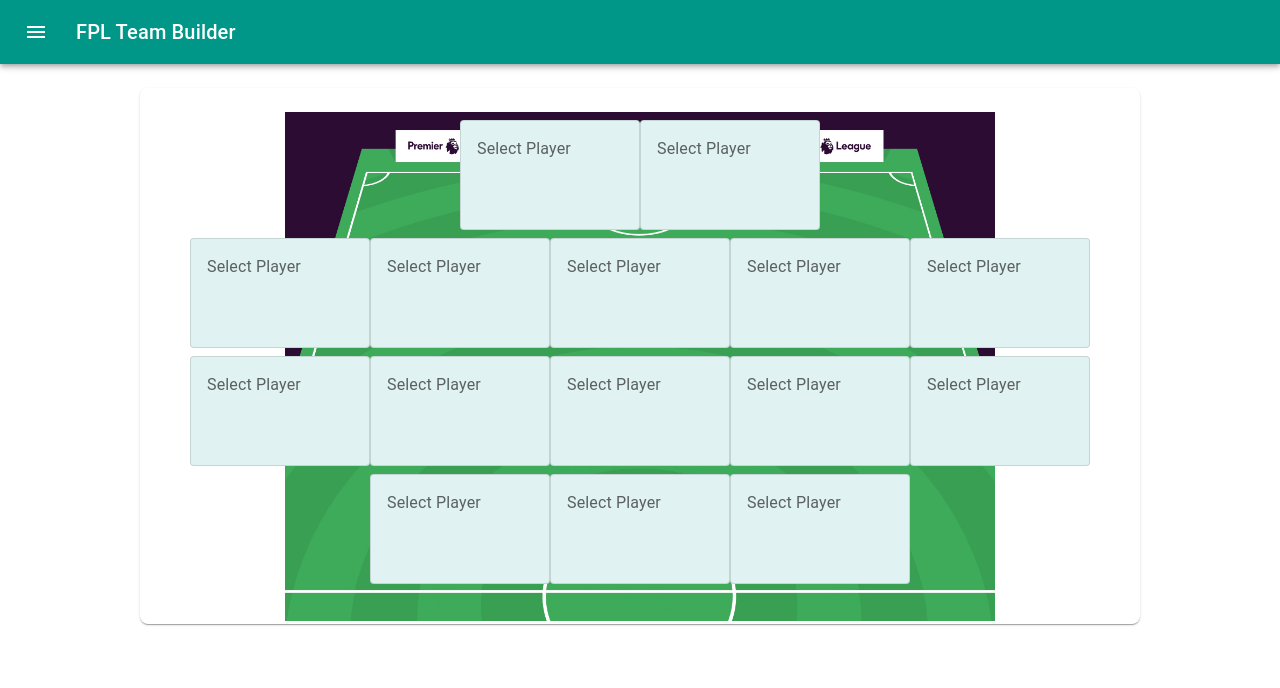
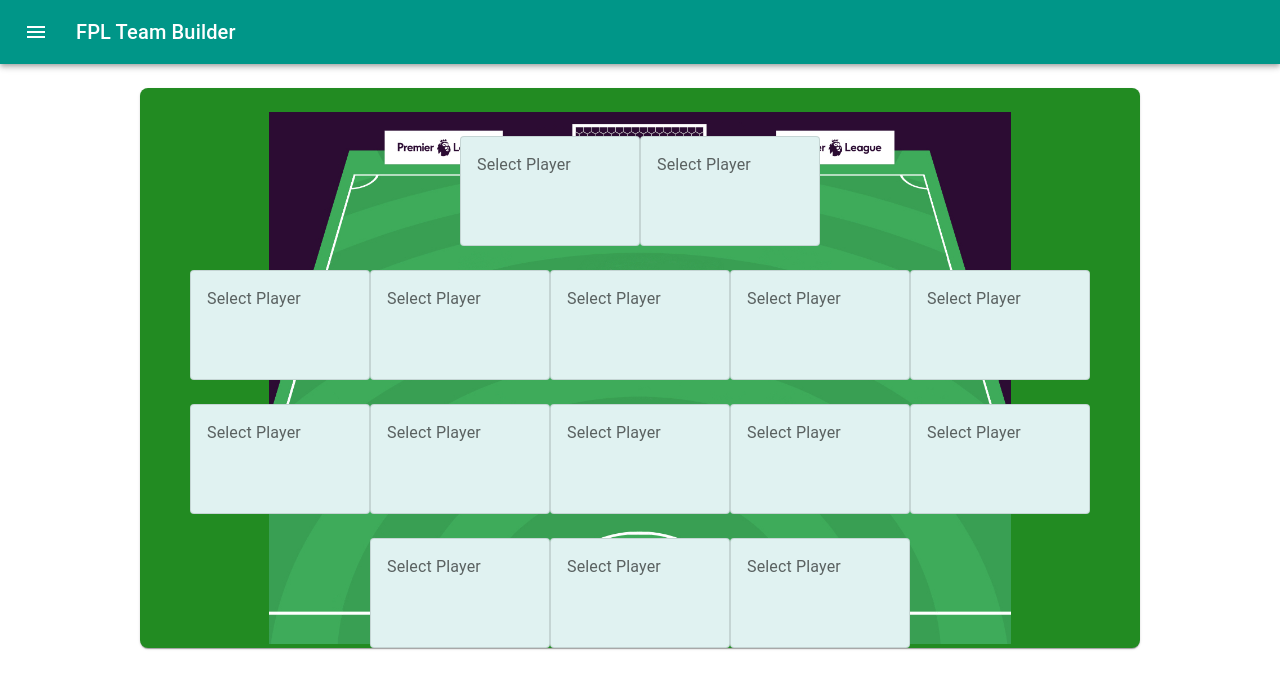
Before and after one commit to raf-swiderski/fpl-team-builder, a Next.js app: page / in a window 1280 px wide. Shown: the top 688 px of the page. Built offline with nearby package versions, Linux system fonts and the light colour scheme; no server answers.

Commit message:
green background on team grid

```diff
--- a/components/MainBox/TeamGrid.js
+++ b/components/MainBox/TeamGrid.js
@@ -12,21 +12,11 @@ export default function TeamGrid() {
   return (
     <React.Fragment>
 
+      <Box sx={{ bgcolor: '#228B22', boxShadow: 1, borderRadius: 2, minWidth: 300, maxWidth: 1000,  marginTop: 3, marginLeft: 2, marginRight: 2,width: 'auto' }}>
+        <div style={{width: '100%', height: '95%', position: 'relative'}}>
+          <Image alt="pitch" src="/pitch.png" layout="fill" objectFit="contain" priority quality={100}/>
 
-      <Box sx={{ boxShadow: 1, borderRadius: 2, minWidth: 300, maxWidth: 1000,  marginTop: 3, marginLeft: 2, marginRight: 2, width: 'auto' }}>
-        <div style={{width: '100%', height: '95%', position: 'relative'}}>
-          <Image
-              alt="pitch"
-              src="/pitch.png"
-              layout="fill"
-              objectFit="contain"
-              quality={100} />
-
-        <Grid className={teamGrid}
-
-
-        container spacing={1} justifyContent='center' direction='row' alignItems='center' marginTop={3} marginBottom={5} >
-
+          <Grid className={teamGrid} container spacing={3} justifyContent='center' direction='row' alignItems='center' marginTop={3} >
 
             <Grid  item xs={12} container justifyContent='center' >
               <Grid item ><PlayerCard index={0}></PlayerCard></Grid>{/* Goalkeeper */}
```
Lines whose indentation alone changed are shown as unchanged.
